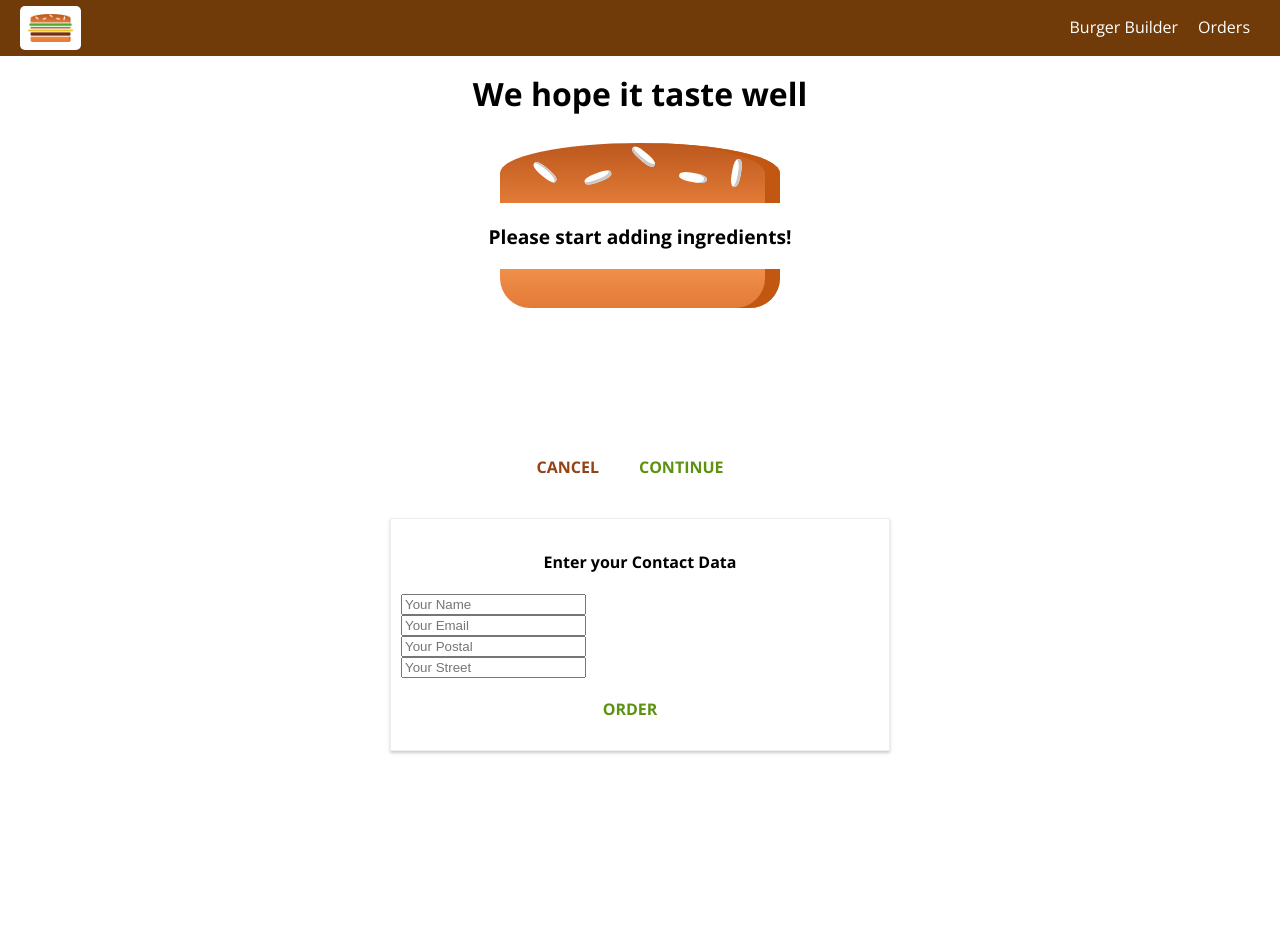
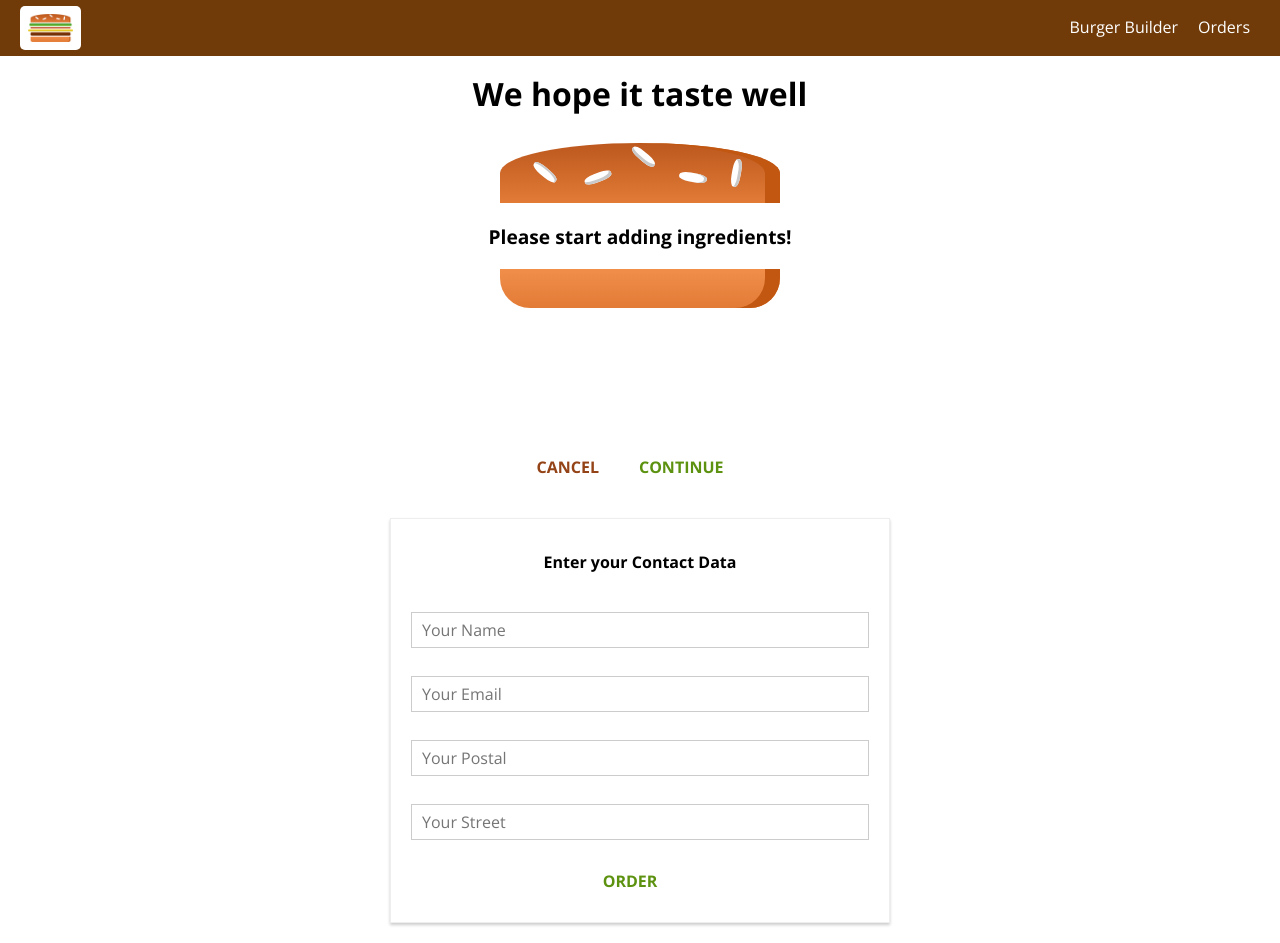
Before and after one commit to Luqapo/Burger-project, a React app: page /checkout in a window 1280 px wide. Both pictures are taken after a click on the button "CONTINUE". Before the commit the page ends 800 px from the top, so only its background shows below. Built offline with nearby package versions, Linux system fonts and the light colour scheme.

Commit message:
contact form

```diff
--- /dev/null
+++ b/src/components/UI/Input/Input.css
@@ -0,0 +1,27 @@
+.Input {
+    width: 100%;
+    padding: 10px;
+    box-sizing: border-box;
+}
+
+.Label {
+    font-weight: bold;
+    display: block;
+    margin-bottom: 8px;
+}
+
+.InputElement {
+    outline: none;
+    border: 1px solid #ccc;
+    background-color: white;
+    font: inherit;
+    padding: 6px 10px;
+    display: block;
+    width: 100%;
+    box-sizing: border-box;
+}
+
+.InputElement:focus {
+    outline: none;
+    background-color: #ccc;
+}
--- /dev/null
+++ b/src/components/UI/Input/Input.js
@@ -0,0 +1,28 @@
+import React from 'react';
+
+import classes from './Input.css'
+
+const input = (props) => {
+
+    let inputElement = null;
+
+    switch (props.inputtype) {
+        case ('input'):
+            inputElement = <input className={classes.InputElement} {...props} />;
+            break;
+        case ('textarea'):
+            inputElement = <textarea className={classes.InputElement} {...props} />;
+            break;
+        default:
+            inputElement = <input className={classes.InputElement} {...props}/>;
+    }
+
+    return (
+        <div className={classes.Input}>
+            <label className={classes.Label}>{props.label}</label>
+            {inputElement}
+        </div>
+    )
+};
+
+export default input;
--- a/src/containers/Checkout/ContactData/ContactData.css
+++ b/src/containers/Checkout/ContactData/ContactData.css
@@ -8,10 +8,6 @@
     box-sizing: border-box;
 }
 
-.Input {
-    display: block;
-}
-
 @media (min-width: 600px) {
     .ContactData {
         width: 500px;
--- a/src/containers/Checkout/ContactData/ContactData.js
+++ b/src/containers/Checkout/ContactData/ContactData.js
@@ -4,6 +4,7 @@ import Button from '../../../components/UI/Button/Button';
 import classes from './ContactData.css';
 import axios from '../../../axios-orders';
 import Spinner from '../../../components/UI/Spinner/Spinner';
+import Input from '../../../components/UI/Input/Input';
 
 class ConatactData extends Component {
     state = {
@@ -49,10 +50,10 @@ class ConatactData extends Component {
     render() {
         let form = (
             <form>
-                <input className={classes.Input} type="text" name="name" placeholder="Your Name" />
-                <input className={classes.Input} type="email" name="email" placeholder="Your Email" />
-                <input className={classes.Input} type="postal" name="postal" placeholder="Your Postal" />
-                <input className={classes.Input} type="street" name="street" placeholder="Your Street" />
+                <Input inputtype="input"  type="text" name="name" placeholder="Your Name" />
+                <Input inputtype="input" type="email" name="email" placeholder="Your Email" />
+                <Input inputtype="input" type="postal" name="postal" placeholder="Your Postal" />
+                <Input inputtype="input" type="street" name="street" placeholder="Your Street" />
                 <Button btnType="Success" clicked={this.orderHandler}>ORDER</Button>
             </form>
         );
```
